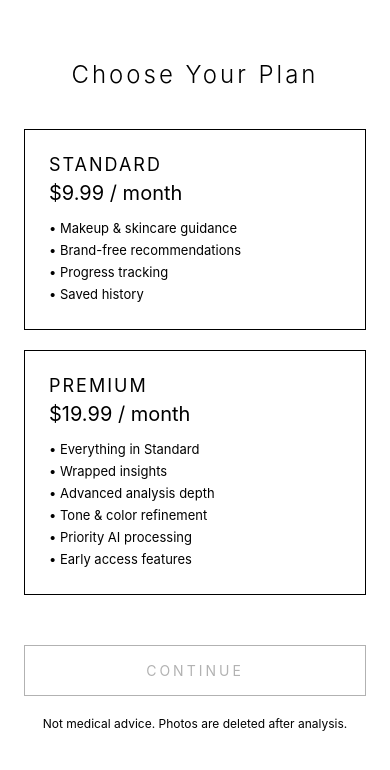
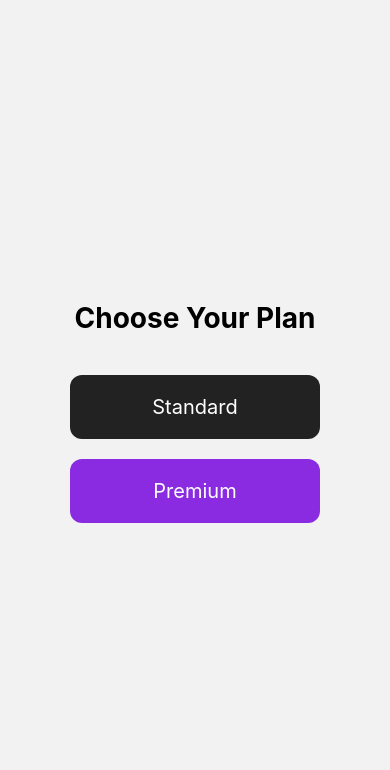
Before and after one commit to terdn/MVP, a React Native app: screen /Subscription in a window 390 px wide. Shown: the top 770 px of the page. Built offline with nearby package versions, Linux system fonts and the light colour scheme.

Commit message:
Fix: Premium flag pipeline + full analysis generation

```diff
--- a/screens/CameraScreen.js
+++ b/screens/CameraScreen.js
@@ -1,26 +1,24 @@
-import React, { useState, useRef } from "react";
-import { View, Text, TouchableOpacity, ActivityIndicator, StyleSheet } from "react-native";
-import { CameraView, useCameraPermissions } from "expo-camera";
-import * as ImageManipulator from "expo-image-manipulator";
+import React, { useState, useEffect, useRef } from 'react';
+import { View, Text, TouchableOpacity, ActivityIndicator, StyleSheet } from 'react-native';
+import { Camera } from 'expo-camera';
+import * as ImageManipulator from 'expo-image-manipulator';
 
-export default function CameraScreen({ navigation }) {
-  const [permission, requestPermission] = useCameraPermissions();
+export default function CameraScreen({ navigation, route }) {
+
+  const { premium } = route.params || { premium: false };
+
+  const [hasPermission, setHasPermission] = useState(null);
   const cameraRef = useRef(null);
   const [loading, setLoading] = useState(false);
 
   const SERVER_URL = "https://mvp-production-3039.up.railway.app";
 
-  if (!permission) return <View />;
-  if (!permission.granted) {
-    return (
-      <View style={styles.permissionContainer}>
-        <Text style={styles.permissionText}>Camera access is required</Text>
-        <TouchableOpacity onPress={requestPermission} style={styles.permissionBtn}>
-          <Text style={styles.permissionBtnText}>Allow Camera Access</Text>
-        </TouchableOpacity>
-      </View>
-    );
-  }
+  useEffect(() => {
+    (async () => {
+      const { status } = await Camera.requestCameraPermissionsAsync();
+      setHasPermission(status === 'granted');
+    })();
+  }, []);
 
   const handleTakePicture = async () => {
     if (!cameraRef.current) return;
@@ -28,12 +26,8 @@ export default function CameraScreen({ navigation }) {
     setLoading(true);
 
     try {
-      const photo = await cameraRef.current.takePictureAsync({
-        base64: false,
-        quality: 0.7,
-      });
+      const photo = await cameraRef.current.takePictureAsync({ quality: 0.7 });
 
-      // Fotoğrafı sıkıştır
       const manipulated = await ImageManipulator.manipulateAsync(
         photo.uri,
         [{ resize: { width: 900 } }],
@@ -47,6 +41,9 @@ export default function CameraScreen({ navigation }) {
         type: "image/jpeg",
       });
 
+      // P R E M I U M   B İ L G İ S İ  EKLENDİ
+      formData.append("premium", premium);
+
       const response = await fetch(`${SERVER_URL}/analyze`, {
         method: "POST",
         headers: { "Content-Type": "multipart/form-data" },
@@ -57,8 +54,9 @@ export default function CameraScreen({ navigation }) {
 
       navigation.navigate("Analysis", {
         analysis: result.analysis,
-        premium: result.premium,
+        premium,
       });
+
     } catch (err) {
       alert("Error: " + err.message);
     }
@@ -66,13 +64,12 @@ export default function CameraScreen({ navigation }) {
     setLoading(false);
   };
 
+  if (hasPermission === null) return <View />;
+  if (!hasPermission) return <Text>No access to camera</Text>;
+
   return (
-    <View style={styles.container}>
-      <CameraView
-        style={styles.camera}
-        ref={cameraRef}
-        facing="front"
-      />
+    <View style={{ flex: 1, backgroundColor: "#000" }}>
+      <Camera style={{ flex: 1 }} ref={cameraRef} ratio="16:9" />
 
       <TouchableOpacity
         style={styles.captureButton}
@@ -80,9 +77,9 @@ export default function CameraScreen({ navigation }) {
         disabled={loading}
       >
         {loading ? (
-          <ActivityIndicator color="#fff" size="large" />
+          <ActivityIndicator size="large" color="#fff" />
         ) : (
-          <View style={styles.innerButton} />
+          <View style={styles.innerCircle} />
         )}
       </TouchableOpacity>
     </View>
@@ -90,8 +87,6 @@ export default function CameraScreen({ navigation }) {
 }
 
 const styles = StyleSheet.create({
-  container: { flex: 1, backgroundColor: "#000" },
-  camera: { flex: 1 },
   captureButton: {
     position: "absolute",
     bottom: 40,
@@ -104,28 +99,10 @@ const styles = StyleSheet.create({
     justifyContent: "center",
     alignItems: "center",
   },
-  innerButton: {
+  innerCircle: {
     width: 60,
     height: 60,
     borderRadius: 30,
     backgroundColor: "#fff",
   },
-  permissionContainer: {
-    flex: 1,
-    justifyContent: "center",
-    alignItems: "center",
-    backgroundColor: "#000",
-  },
-  permissionText: {
-    color: "#fff",
-    fontSize: 18,
-    marginBottom: 20,
-  },
-  permissionBtn: {
-    paddingHorizontal: 20,
-    paddingVertical: 10,
-    borderRadius: 10,
-    backgroundColor: "#fff",
-  },
-  permissionBtnText: { color: "#000", fontSize: 16, fontWeight: "600" },
 });
--- a/screens/SubscriptionScreen.js
+++ b/screens/SubscriptionScreen.js
@@ -1,147 +1,40 @@
-import React, { useState } from "react";
-import {
-  View,
-  Text,
-  StyleSheet,
-  TouchableOpacity,
-  ScrollView,
-} from "react-native";
-import { StatusBar } from "expo-status-bar";
+import React from "react";
+import { View, Text, TouchableOpacity, StyleSheet } from "react-native";
 
 export default function SubscriptionScreen({ navigation }) {
-  const [selectedPlan, setSelectedPlan] = useState(null);
-
-  const handleContinue = () => {
-    if (!selectedPlan) return;
-
-    navigation.navigate("Welcome", {
-      premium: selectedPlan === "premium",
-    });
-  };
-
   return (
     <View style={styles.container}>
-      <StatusBar style="dark" />
-
-      <ScrollView
-        contentContainerStyle={styles.scrollContent}
-        showsVerticalScrollIndicator={false}
-      >
       <Text style={styles.title}>Choose Your Plan</Text>
 
       {/* STANDARD */}
       <TouchableOpacity
-          style={[
-            styles.planCard,
-            selectedPlan === "standard" && styles.planCardSelected,
-          ]}
-          onPress={() => setSelectedPlan("standard")}
+        style={styles.button}
+        onPress={() => navigation.navigate("Welcome", { premium: false })}
       >
-          <Text
-            style={[
-              styles.planName,
-              selectedPlan === "standard" && styles.planNameSelected,
-            ]}
-          >
-            STANDARD
-          </Text>
-          <Text
-            style={[
-              styles.planPrice,
-              selectedPlan === "standard" && styles.planPriceSelected,
-            ]}
-          >
-            $9.99 / month
-          </Text>
-          <Text style={styles.feature}>• Makeup & skincare guidance</Text>
-          <Text style={styles.feature}>• Brand-free recommendations</Text>
-          <Text style={styles.feature}>• Progress tracking</Text>
-          <Text style={styles.feature}>• Saved history</Text>
+        <Text style={styles.buttonText}>Standard</Text>
       </TouchableOpacity>
 
       {/* PREMIUM */}
       <TouchableOpacity
-          style={[
-            styles.planCard,
-            selectedPlan === "premium" && styles.planCardSelected,
-          ]}
-          onPress={() => setSelectedPlan("premium")}
+        style={[styles.button, styles.premiumButton]}
+        onPress={() => navigation.navigate("Welcome", { premium: true })}
       >
-          <Text
-            style={[
-              styles.planName,
-              selectedPlan === "premium" && styles.planNameSelected,
-            ]}
-          >
-            PREMIUM
-          </Text>
-          <Text
-            style={[
-              styles.planPrice,
-              selectedPlan === "premium" && styles.planPriceSelected,
-            ]}
-          >
-            $19.99 / month
-          </Text>
-          <Text style={styles.feature}>• Everything in Standard</Text>
-          <Text style={styles.feature}>• Wrapped insights</Text>
-          <Text style={styles.feature}>• Advanced analysis depth</Text>
-          <Text style={styles.feature}>• Tone & color refinement</Text>
-          <Text style={styles.feature}>• Priority AI processing</Text>
-          <Text style={styles.feature}>• Early access features</Text>
+        <Text style={styles.buttonText}>Premium</Text>
       </TouchableOpacity>
-
-        {/* CONTINUE BUTTON */}
-        <TouchableOpacity
-          style={[
-            styles.continueButton,
-            !selectedPlan && styles.continueDisabled,
-          ]}
-          disabled={!selectedPlan}
-          onPress={handleContinue}
-        >
-          <Text style={styles.continueButtonText}>CONTINUE</Text>
-        </TouchableOpacity>
-
-        <Text style={styles.disclaimer}>
-          Not medical advice. Photos are deleted after analysis.
-        </Text>
-      </ScrollView>
     </View>
   );
 }
 
 const styles = StyleSheet.create({
-  container: { flex: 1, backgroundColor: "#fff" },
-  scrollContent: { padding: 24, paddingTop: 60 },
-  title: {
-    fontSize: 24,
-    fontWeight: "300",
-    letterSpacing: 3,
-    textAlign: "center",
-    marginBottom: 40,
+  container: { flex: 1, justifyContent: "center", alignItems: "center" },
+  title: { fontSize: 28, marginBottom: 40, fontWeight: "700" },
+  button: {
+    width: 250,
+    padding: 20,
+    backgroundColor: "#222",
+    marginBottom: 20,
+    borderRadius: 12,
   },
-  planCard: {
-    borderWidth: 1,
-    borderColor: "#000",
-    padding: 24,
-    marginBottom: 20,
-    backgroundColor: "#fff",
-  },
-  planCardSelected: { backgroundColor: "#000" },
-  planName: { fontSize: 18, letterSpacing: 2, marginBottom: 6, color: "#000" },
-  planNameSelected: { color: "#fff" },
-  planPrice: { fontSize: 20, marginBottom: 12 },
-  planPriceSelected: { color: "#fff" },
-  feature: { fontSize: 13, marginVertical: 3 },
-  continueButton: {
-    padding: 16,
-    borderWidth: 1,
-    borderColor: "#000",
-    alignItems: "center",
-    marginTop: 30,
-  },
-  continueDisabled: { opacity: 0.3 },
-  continueButtonText: { letterSpacing: 3 },
-  disclaimer: { marginTop: 20, textAlign: "center", fontSize: 12 },
+  premiumButton: { backgroundColor: "#8a2be2" },
+  buttonText: { color: "#fff", fontSize: 20, textAlign: "center" },
 });
--- a/screens/WelcomeScreen.js
+++ b/screens/WelcomeScreen.js
@@ -1,24 +1,16 @@
 import React from "react";
-import { View, Text, StyleSheet, TouchableOpacity } from "react-native";
-import { useRoute } from "@react-navigation/native";
+import { View, Text, TouchableOpacity, StyleSheet } from "react-native";
 
-export default function WelcomeScreen({ navigation }) {
-  const route = useRoute();
-  const premium = route.params?.premium || false;
+export default function WelcomeScreen({ navigation, route }) {
+  const { premium } = route.params || { premium: false };
 
   return (
     <View style={styles.container}>
-      <Text style={styles.title}>
-        {premium ? "Welcome Premium User" : "Welcome"}
-      </Text>
+      <Text style={styles.title}>Welcome</Text>
 
       <TouchableOpacity
         style={styles.button}
-        onPress={() =>
-          navigation.navigate("Camera", {
-            premium: premium,
-          })
-        }
+        onPress={() => navigation.navigate("Camera", { premium })}
       >
         <Text style={styles.buttonText}>Start Analysis</Text>
       </TouchableOpacity>
@@ -28,13 +20,12 @@ export default function WelcomeScreen({ navigation }) {
 
 const styles = StyleSheet.create({
   container: { flex: 1, justifyContent: "center", alignItems: "center" },
-  title: { fontSize: 22, marginBottom: 40 },
+  title: { fontSize: 32, fontWeight: "700", marginBottom: 40 },
   button: {
-    padding: 16,
-    borderWidth: 1,
-    borderColor: "#000",
-    width: "60%",
-    alignItems: "center",
+    backgroundColor: "#000",
+    padding: 20,
+    borderRadius: 12,
+    width: 250,
   },
-  buttonText: { fontSize: 16 },
+  buttonText: { color: "#fff", fontSize: 18, textAlign: "center" },
 });
```
Lines whose indentation alone changed are shown as unchanged.
